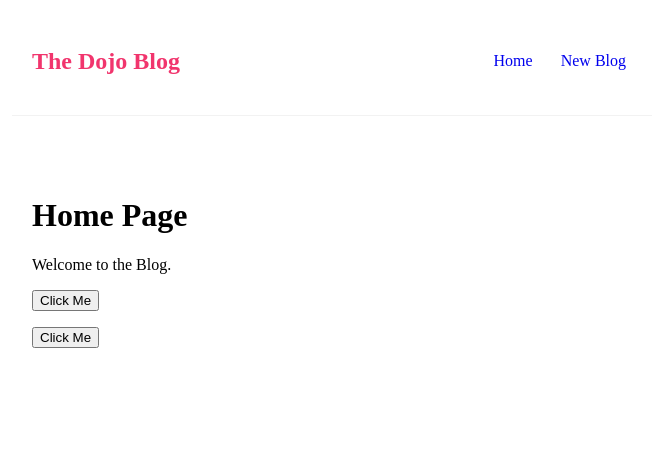
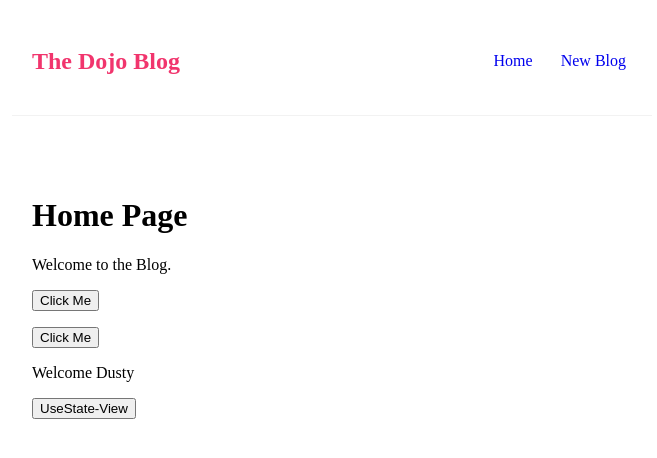
Before and after one commit to mrcoderhimanshu/reactjs-learning, a React (Create React App) app in the folder dojo-blog/: page / in a window 1280 px wide. Shown: the top 458 px of the page, without its empty margins (308-965 px from the left). Built offline with nearby package versions, Linux system fonts and the light colour scheme.

Commit message:
add: useState example addition

```diff
--- a/dojo-blog/src/components/Home.jsx
+++ b/dojo-blog/src/components/Home.jsx
@@ -1,9 +1,15 @@
+import { useState } from "react";
 const Home = () => {
+    const [name, setName] = useState('Dusty');
+
     const handleClickButton = () =>{
         console.log('this is how we can create function inside components');
     }
     const handleParamMethod = (abc) => {
         console.log('Param methods are called differently. As we did here. Because if we call directly then it will execute it at very beginig.');
+    }
+    const handleChange = () => {
+        setName('Napster');
     }
     return (
         <div>
@@ -11,6 +17,8 @@ const Home = () => {
             <p>Welcome to the Blog.</p>
             <p><button onClick={handleClickButton}>Click Me</button></p>
             <p><button onClick={() =>{handleParamMethod('param')}}>Click Me</button></p>
+            <p>Welcome {name}</p>
+            <p><button onClick={handleChange}>UseState-View</button></p>
         </div>
      );
 }
```
